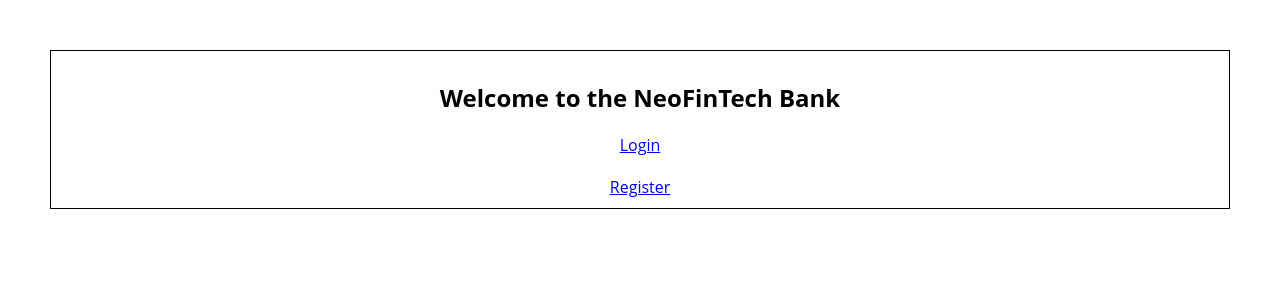
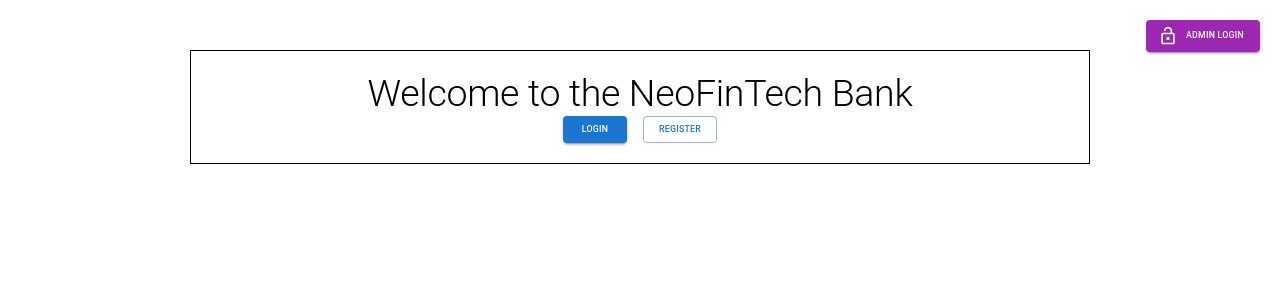
Before and after one commit to BANK-APP-GROUP-4/frontend, a React (Create React App) app: page / in a window 1280 px wide. Shown: the top 300 px of the page. Built offline with nearby package versions, Linux system fonts and the light colour scheme.

Commit message:
Update HomeScreen.js

```diff
--- a/src/screens/HomeScreen.js
+++ b/src/screens/HomeScreen.js
@@ -1,24 +1,46 @@
 import React from "react";
 import { Link } from "react-router-dom";
+import { Container, Typography, Button, Grid } from "@mui/material";
+import { LockOpen } from "@mui/icons-material";
 
 const HomeScreen = () => {
-    const isLoggedIn = localStorage.getItem('customer_token') ? true : false;
+    const isLoggedIn = localStorage.getItem("customer_token") ? true : false;
+
     return (
-        <div style={{textAlign:"center", border:"1px solid black", padding:"10px", margin: "5rem"}}>
-
-        <h2>Welcome to the NeoFinTech Bank</h2>
-        <div>
-            {isLoggedIn ? <Link to="/customer/dashboard">Dashboard</Link> :
-            <div>
-                <div style={{margin: "2rem"}}>
-                <Link to="/customer/login">Login</Link>
-                </div>
-                <Link to="/customer/register">Register</Link>
-            </div>
-            }
-        </div>
-        </div>
+        <Container maxWidth="md" style={{ textAlign: "center", border: "1px solid black", padding: "20px", marginTop: "5rem" }}>
+            <Typography variant="h2">Welcome to the NeoFinTech Bank</Typography>
+            <Grid container spacing={2} justifyContent="center">
+                {isLoggedIn ? (
+                    <Grid item>
+                        <Button component={Link} to="/customer/dashboard" variant="contained" color="primary">
+                            Dashboard
+                        </Button>
+                    </Grid>
+                ) : (
+                    <Grid item>
+                        <Button component={Link} to="/customer/login" variant="contained" color="primary">
+                            Login
+                        </Button>
+                    </Grid>
+                )}
+                <Grid item>
+                    <Button component={Link} to="/customer/register" variant="outlined" color="primary">
+                        Register
+                    </Button>
+                </Grid>
+            </Grid>
+            <Button
+                component={Link}
+                to="/admin/login"
+                variant="contained"
+                color="secondary"
+                style={{ position: "absolute", top: "20px", right: "20px" }}
+                startIcon={<LockOpen />}
+            >
+                Admin Login
+            </Button>
+        </Container>
     );
-}
+};
 
 export default HomeScreen;
```
